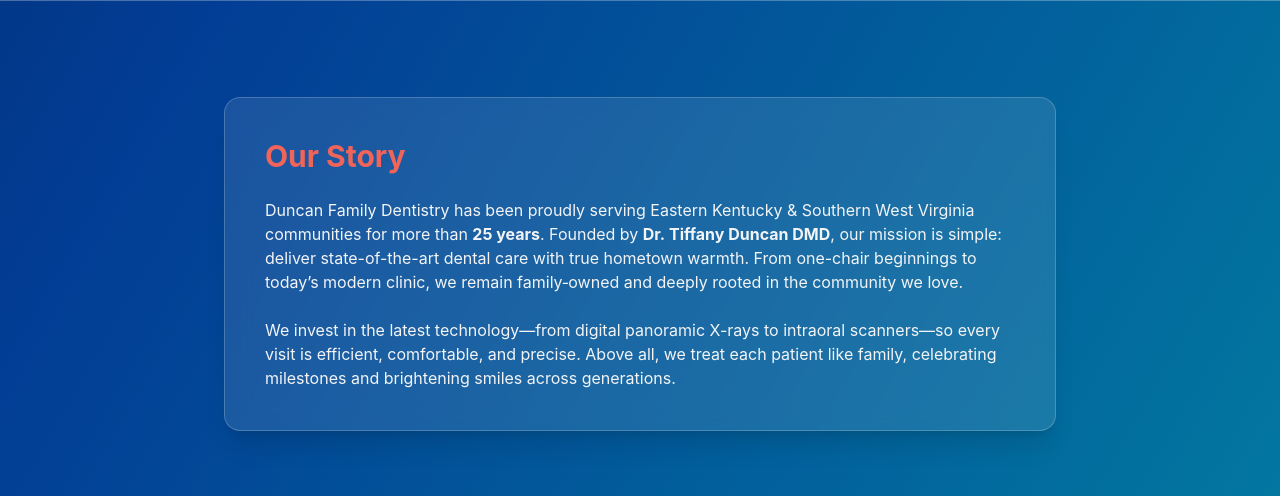
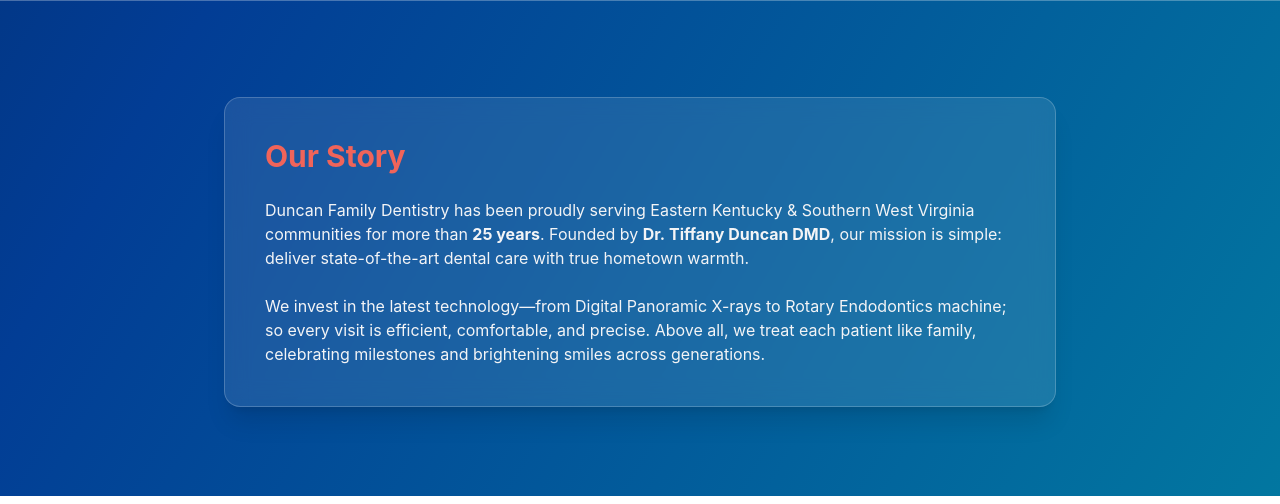
Before and after one commit to leviwheeling/tiffswebsit, a FastAPI app: page /about in a window 1280 px wide. Shown: the part 304-808 px from the top of the page. Run offline with FastAPI, Linux system fonts and the light colour scheme; style sheets or scripts are compiled from the project's sources.

Commit message:
tiff update v5

```diff
--- a/app/templates/about.html
+++ b/app/templates/about.html
@@ -13,8 +13,8 @@
   <div class="max-w-4xl mx-auto px-4 sm:px-6 lg:px-8">
     <article class="reveal bg-white/10 backdrop-blur-md border border-white/20 rounded-2xl p-10 shadow-xl text-gray-100 space-y-6">
       <h2 class="text-3xl font-bold text-coral">Our Story</h2>
-      <p>Duncan Family Dentistry has been proudly serving Eastern Kentucky &amp; Southern West Virginia communities for more than <strong>25&nbsp;years</strong>. Founded by <strong>Dr.&nbsp;Tiffany Duncan DMD</strong>, our mission is simple: deliver state-of-the-art dental care with true hometown warmth. From one-chair beginnings to today’s modern clinic, we remain family‑owned and deeply rooted in the community we love.</p>
-      <p>We invest in the latest technology—from digital panoramic X-rays to intraoral scanners—so every visit is efficient, comfortable, and precise. Above all, we treat each patient like family, celebrating milestones and brightening smiles across generations.</p>
+      <p>Duncan Family Dentistry has been proudly serving Eastern Kentucky &amp; Southern West Virginia communities for more than <strong>25&nbsp;years</strong>. Founded by <strong>Dr.&nbsp;Tiffany Duncan DMD</strong>, our mission is simple: deliver state-of-the-art dental care with true hometown warmth.</p>
+      <p>We invest in the latest technology—from Digital Panoramic X-rays to Rotary Endodontics machine; so every visit is efficient, comfortable, and precise. Above all, we treat each patient like family, celebrating milestones and brightening smiles across generations.</p>
     </article>
   </div>
 </section>
```
